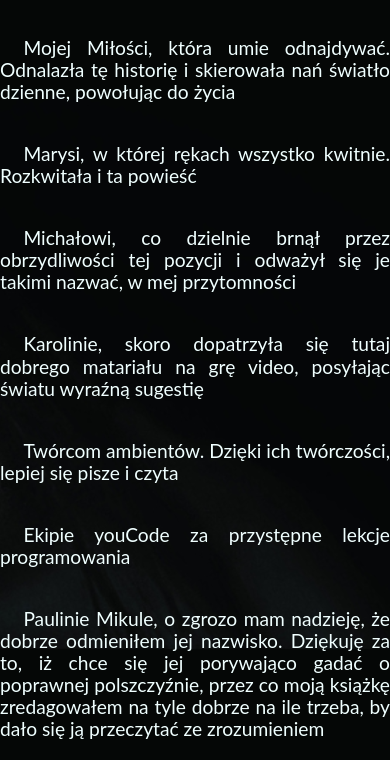
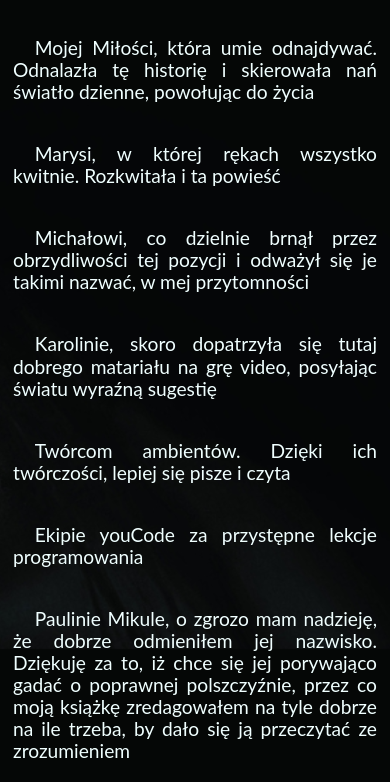
Before and after one commit to Liznaviecky/witchesLover, a plain HTML site: page html/thanks.html in a window 390 px wide. Shown: the part 195-977 px from the top of the page. Before the commit the page ends 955 px from the top, so only its background shows below. Drawn offline with nearby package versions, Linux system fonts and the light colour scheme.

Commit message:
media query added

```diff
--- a/css/thanks.css
+++ b/css/thanks.css
@@ -44,6 +44,12 @@ html {
     font-size: larger;
 }
 
+@media (max-width: 500px) {
+    .container {
+        margin: 13px;
+    }
+}
+
 .paragraph {
     text-indent: 6%;
     margin-top: 40px;
```
